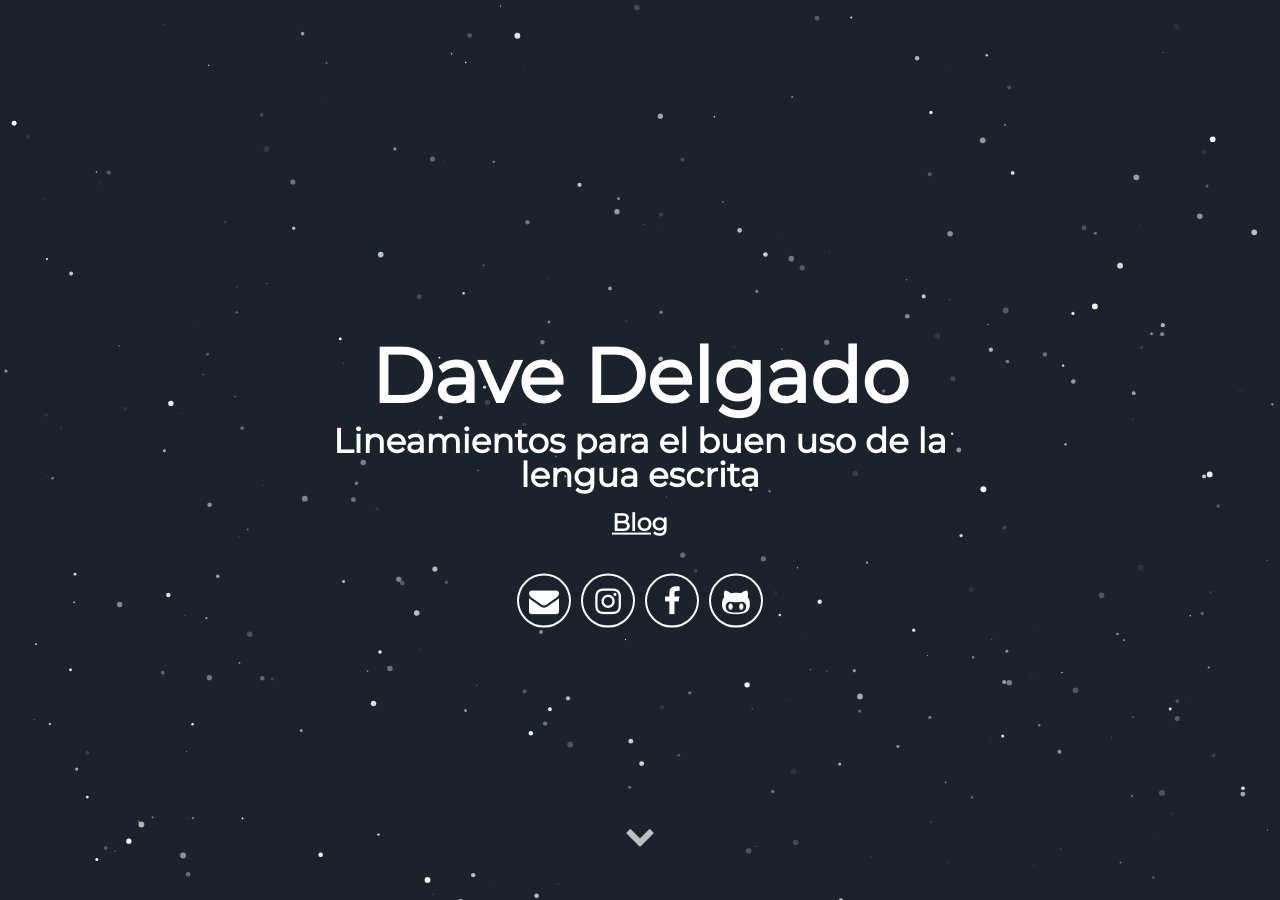
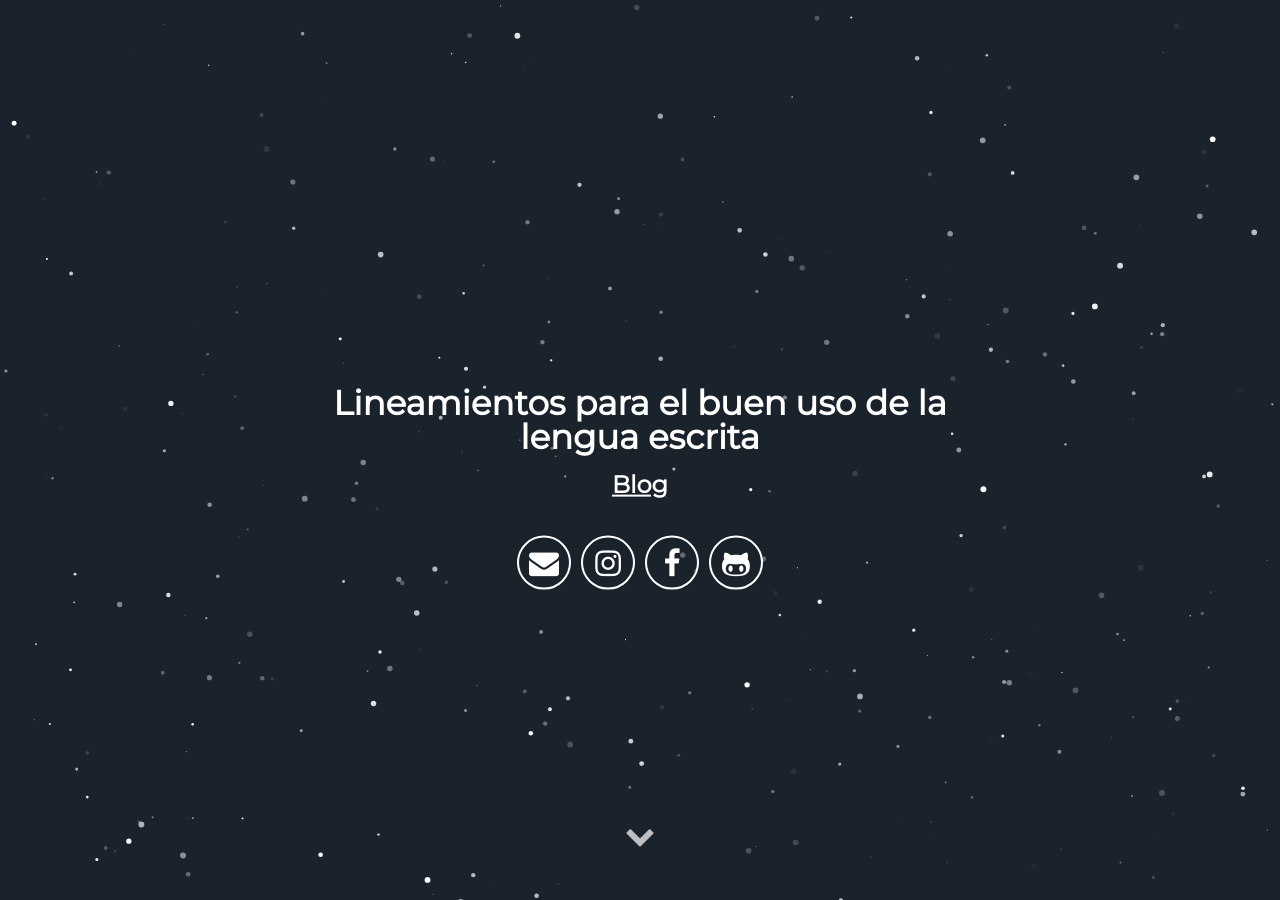
Before and after one commit to DaveNPlay/index, a Jekyll site: the page built from index.html, in a window 1280 px wide and 900 px high. Built offline with Jekyll 4.4.1, drawn with Linux system fonts in a browser that asks for light colours; some web fonts are replaced.

Commit message:
Update header.html

```diff
--- a/_includes/header.html
+++ b/_includes/header.html
@@ -1,7 +1,7 @@
 <div id="particles-js">
   <div class="header">
         <h1>
-        <span class="site-title">{{ site.username }}</span>
+
         <span class="site-description">{{ site.user_title }}</span>
           <a href="/blog/" style="
     font-size: x-large;
```
